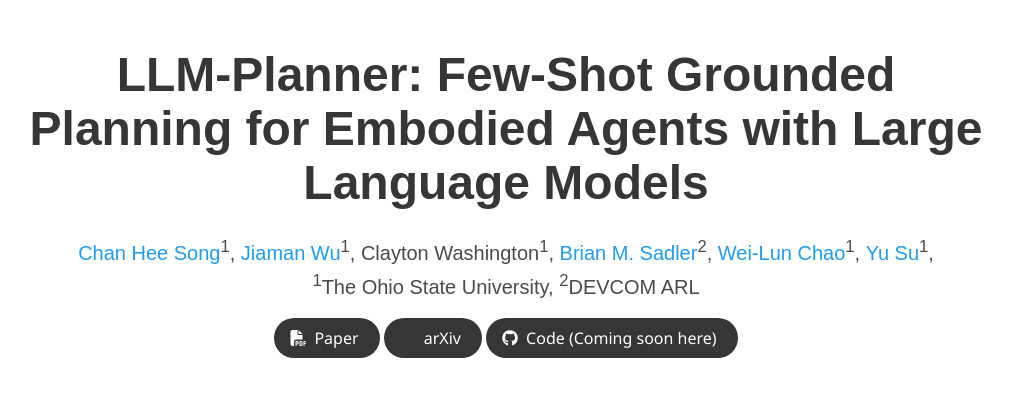
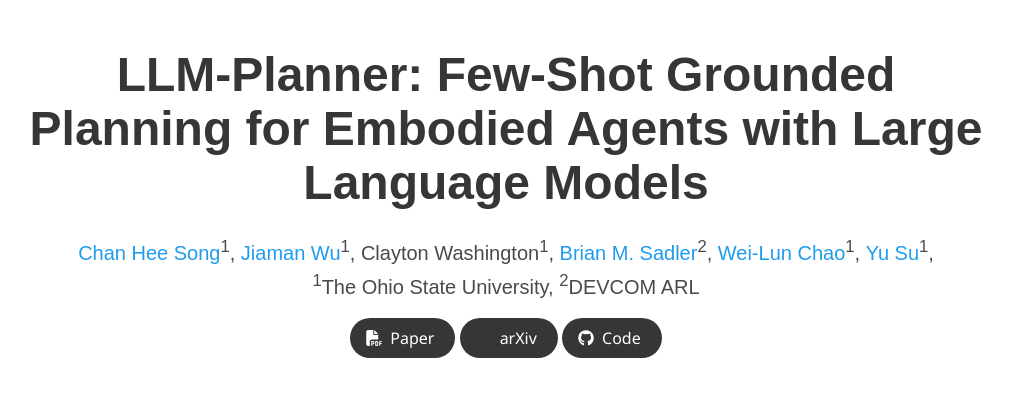
Before and after one commit to dki-lab/LLM-Planner, a plain HTML site: page index.html in a window 1280 px wide. Shown: the top 420 px of the page, without its empty margins (134-1146 px from the left). Drawn offline with nearby package versions, Linux system fonts and the light colour scheme; some icons are missing; a web font is replaced by a local one.

Commit message:
Update index.html

```diff
--- a/index.html
+++ b/index.html
@@ -86,7 +86,7 @@
                   <span class="icon">
                       <i class="fab fa-github"></i>
                   </span>
-                  <span>Code (Coming soon here)</span>
+                  <span>Code</span>
                 </a>
               </span>
               <!-- Dataset Link. -->
```
